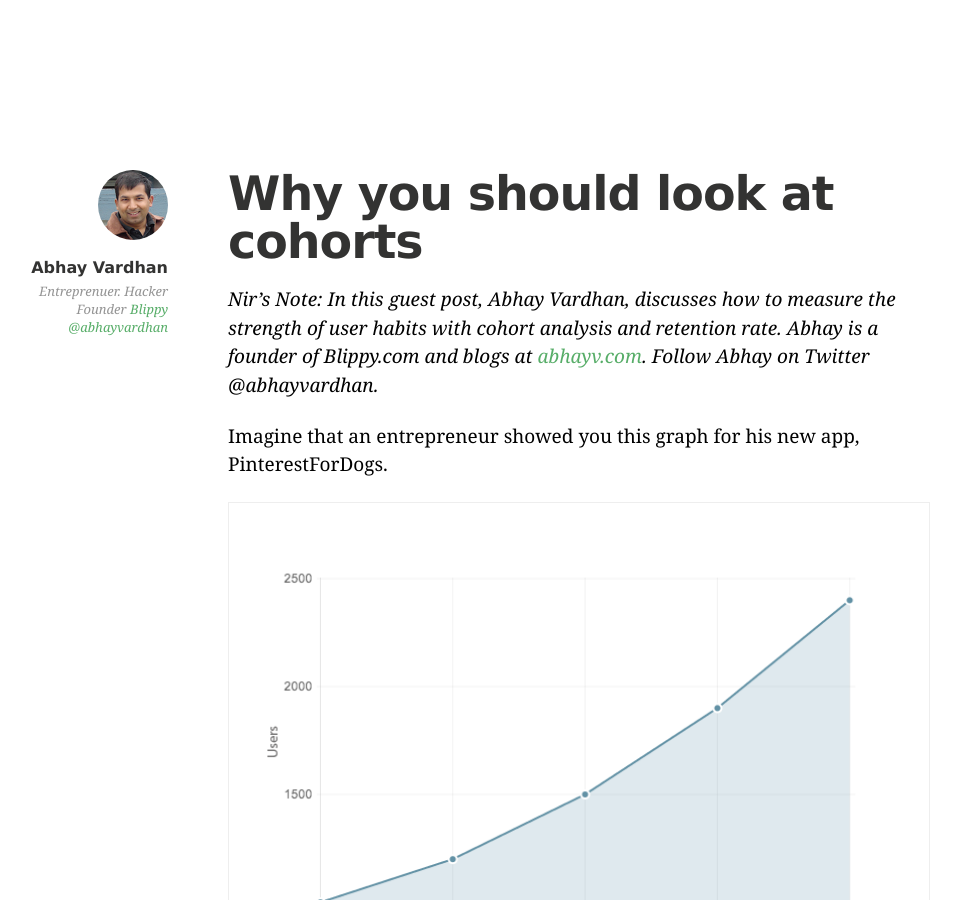
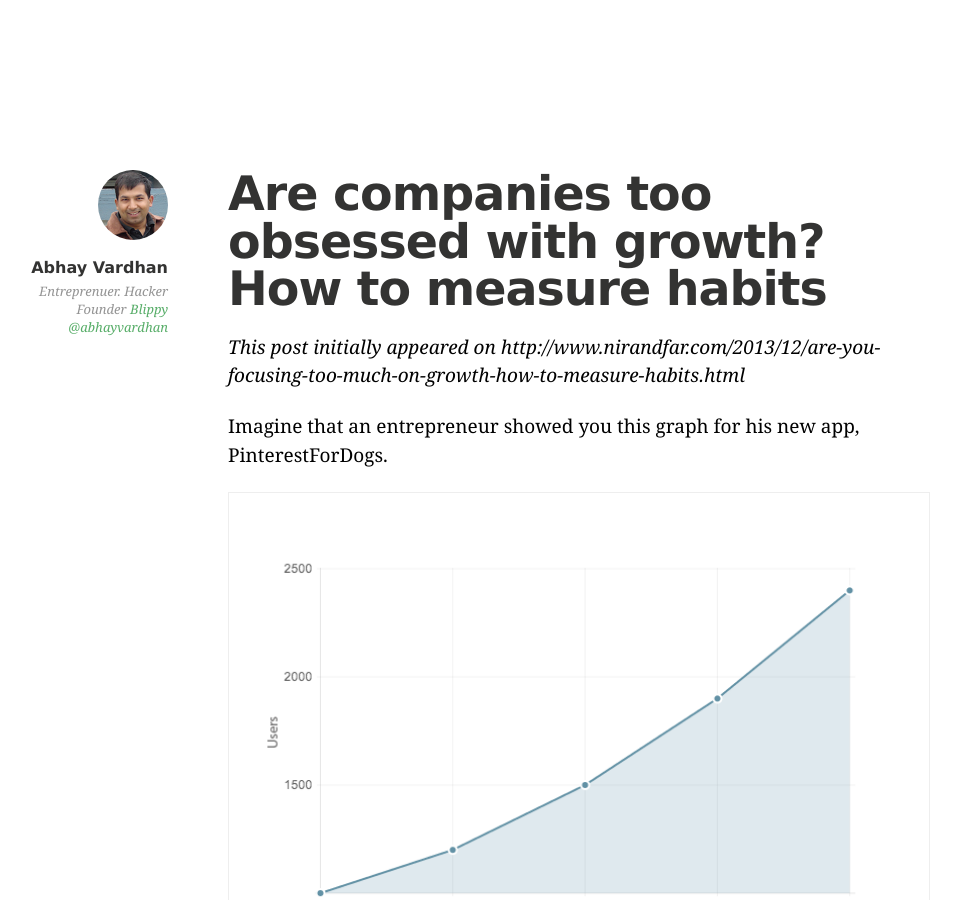
Before and after one commit to avdr/avdr.github.io, a Jekyll site: the page built from _posts/2013-11-10-cohort-analysis.markdown, in a window 1280 px wide and 900 px high. Shown: the whole window, without its empty margins (62-1023 px from the left). Built offline with Jekyll 4.4.1, drawn with Linux system fonts in a browser that asks for light colours; Markdown is read by kramdown in place of the engine named in the settings.

Commit message:
Crosspost

```diff
--- a/_posts/2013-11-10-cohort-analysis.markdown
+++ b/_posts/2013-11-10-cohort-analysis.markdown
@@ -1,10 +1,10 @@
 ---
 layout: default
-title: Why you should look at cohorts
+title: Are companies too obsessed with growth? How to measure habits
 ---
-# Why you should look at cohorts
+# Are companies too obsessed with growth? How to measure habits
 
-*Nir’s Note: In this guest post, Abhay Vardhan, discusses how to measure the strength of user habits with cohort analysis and retention rate. Abhay is a founder of Blippy.com and blogs at [abhayv.com](http://abhayv.com). Follow Abhay on Twitter @abhayvardhan.*
+*This post initially appeared on http://www.nirandfar.com/2013/12/are-you-focusing-too-much-on-growth-how-to-measure-habits.html*
 
 Imagine that an entrepreneur showed you this graph for his new app, PinterestForDogs.
 
```
